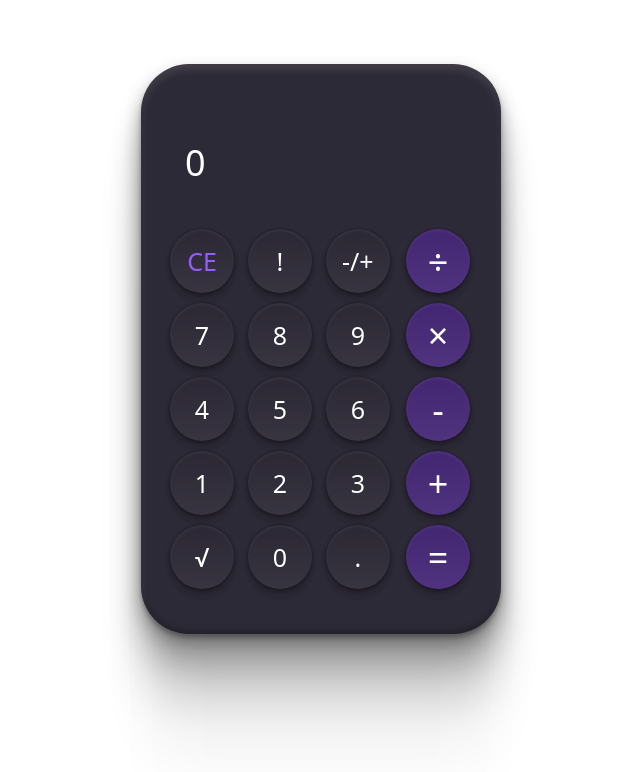
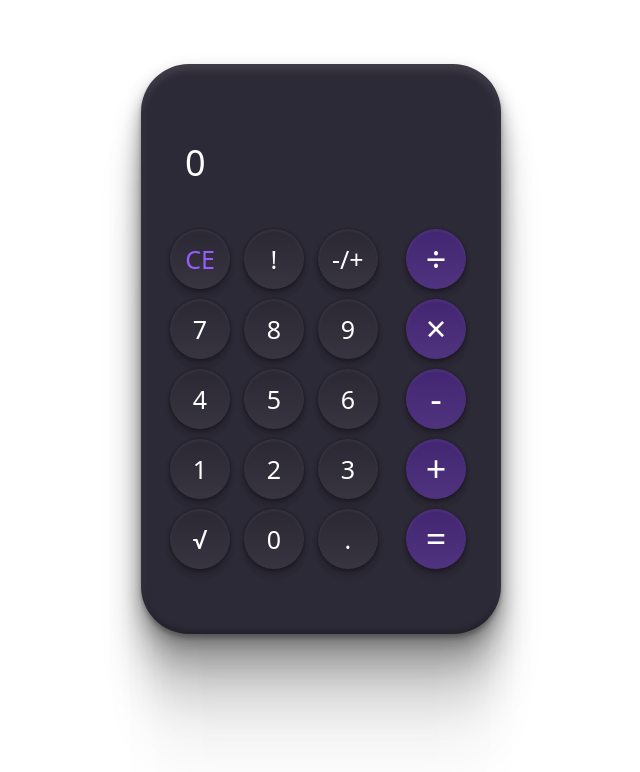
Before and after one commit to ArmHos/Calculator, a plain HTML site: page index.html in a window 1280 px wide. Shown: the whole page, without its empty margins (319-959 px from the left). Drawn offline with Linux system fonts and the light colour scheme.

Commit message:
fix styles

```diff
--- a/style.css
+++ b/style.css
@@ -30,8 +30,8 @@ button {
   cursor: pointer;
   border: none;
   outline: none;
-  width: 64px;
-  height: 64px;
+  width: 60px;
+  height: 60px;
   color: #fff;
   background: linear-gradient(
       180deg,
@@ -55,6 +55,8 @@ button {
       rgba(255, 255, 255, 0.05) 100%
     ),
     #462878;
+  line-height: 60px;
+  text-align: center;
 }
 .result {
   height: 100px;
@@ -71,11 +73,11 @@ button {
   display: flex;
   flex-direction: column;
 }
-.operator{
+.operator {
   font-size: 36px;
   font-weight: 300;
 }
-.operator:hover{
+.operator:hover {
   background-color: #6027c3c3;
 }
 .numbers {
@@ -88,6 +90,6 @@ button {
   display: flex;
   /* border: solid; */
 }
-.clear-all{
-  color: #975DFA;
+.clear-all {
+  color: #975dfa;
 }
```
